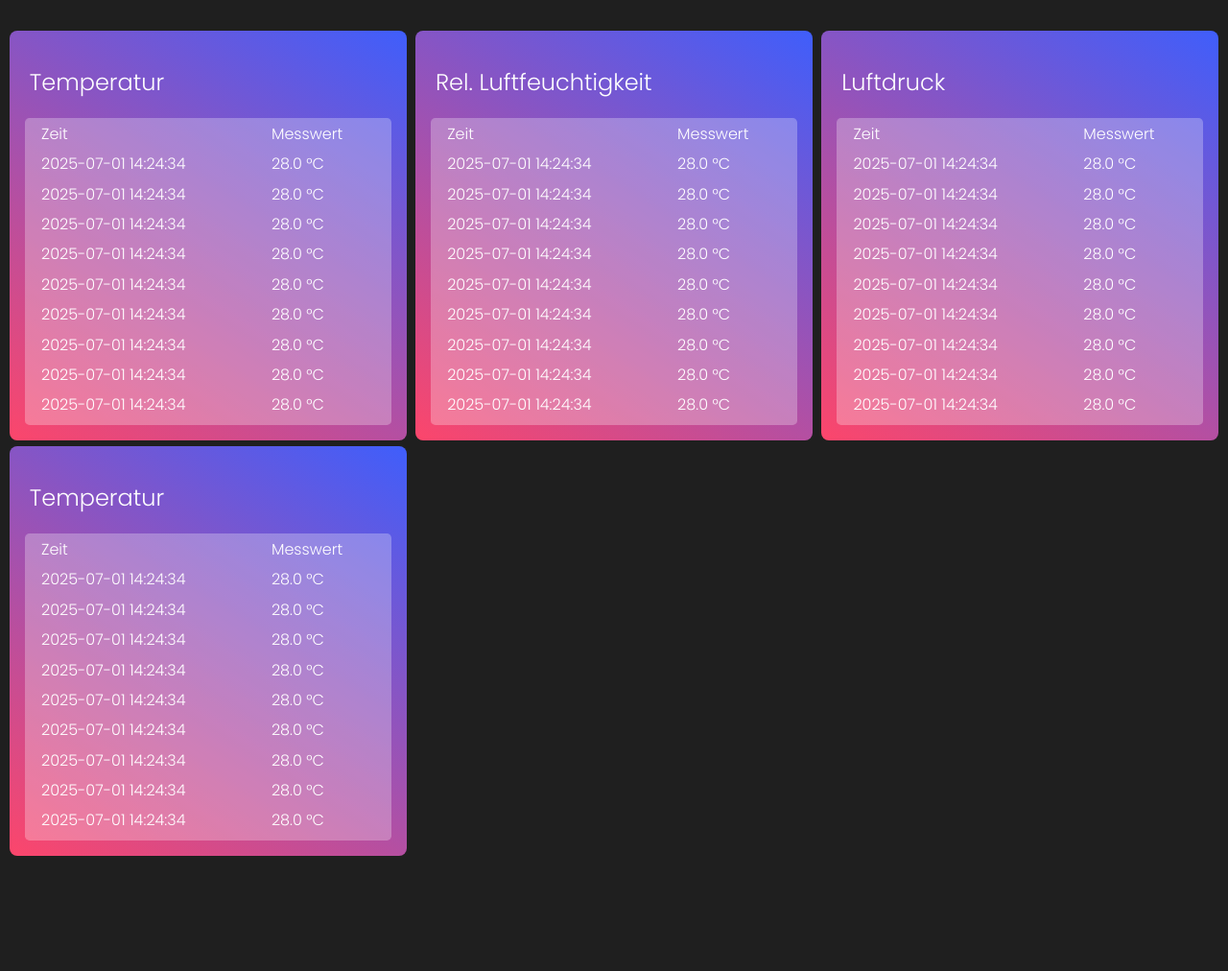
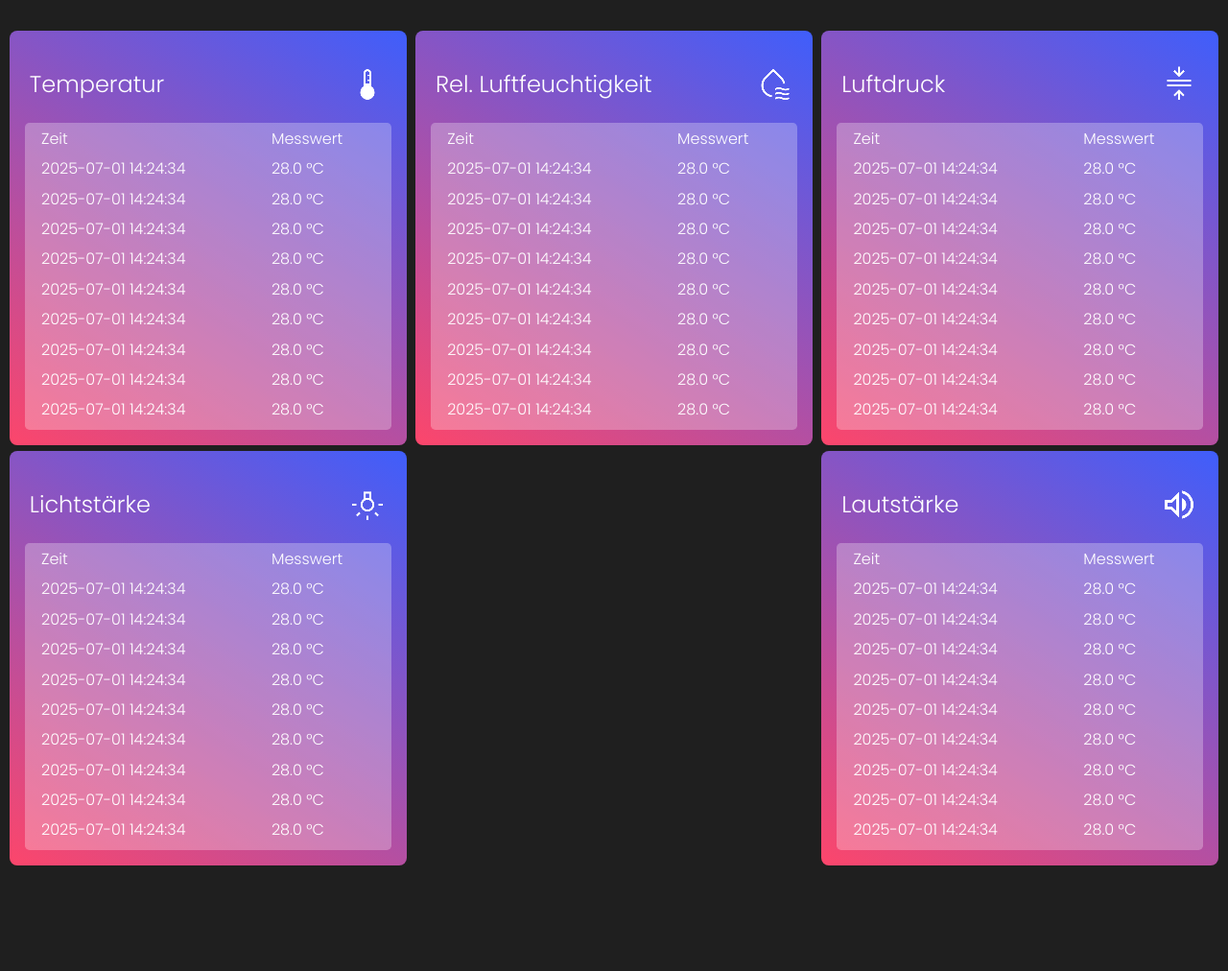
Before and after one commit to alexanderpalmer/environment_monitoring, a PHP site: page /details.html in a window 1280 px wide. Shown: the part 69-1081 px from the top of the page at 96% size. Before the commit the page ends 961 px from the top, so only its background shows below. Run offline with PHP 8.4, Linux system fonts and the light colour scheme.

Commit message:
Update details page: add icons for temperature, humidity, pressure, and loudness sections; enhance styling for headings

```diff
--- a/details.html
+++ b/details.html
@@ -16,7 +16,7 @@
         </header>
         <main>
             <div id="value-table">
-                <h2>Temperatur</h2>
+                <h2>Temperatur<img src="img/temp_medium.png"></h2>
                 <div class="table-scroll-wrapper">
                     <table>
                         <tr>
@@ -103,7 +103,7 @@
 
 
             <div id="value-table">
-                <h2>Rel. Luftfeuchtigkeit</h2>
+                <h2>Rel. Luftfeuchtigkeit<img src="img/hum_medium.png"></h2>
                 <div class="table-scroll-wrapper">
                     <table>
                         <tr>
@@ -190,7 +190,7 @@
 
 
             <div id="value-table">
-                <h2>Luftdruck</h2>
+                <h2>Luftdruck<img src="img/pres_medium.png"></h2>
                 <div class="table-scroll-wrapper">
                     <table>
                         <tr>
@@ -277,7 +277,93 @@
 
 
             <div id="value-table">
-                <h2>Temperatur</h2>
+                <h2>Lichtstärke<img src="img/bright_medium.png"></h2>
+                <div class="table-scroll-wrapper">
+                    <table>
+                        <tr>
+                            <th>Zeit</th>
+                            <th>Messwert</th>
+                        </tr>
+                        <tr>
+                            <td>2025-07-01 14:24:34</td>
+                            <td>28.0 °C</td>
+                        </tr>
+
+                        <tr>
+                            <td>2025-07-01 14:24:34</td>
+                            <td>28.0 °C</td>
+                        </tr>
+
+                        <tr>
+                            <td>2025-07-01 14:24:34</td>
+                            <td>28.0 °C</td>
+                        </tr>
+
+                        <tr>
+                            <td>2025-07-01 14:24:34</td>
+                            <td>28.0 °C</td>
+                        </tr>
+
+                        <tr>
+                            <td>2025-07-01 14:24:34</td>
+                            <td>28.0 °C</td>
+                        </tr>
+
+                        <tr>
+                            <td>2025-07-01 14:24:34</td>
+                            <td>28.0 °C</td>
+                        </tr>
+
+                        <tr>
+                            <td>2025-07-01 14:24:34</td>
+                            <td>28.0 °C</td>
+                        </tr>
+
+                        <tr>
+                            <td>2025-07-01 14:24:34</td>
+                            <td>28.0 °C</td>
+                        </tr>
+
+                        <tr>
+                            <td>2025-07-01 14:24:34</td>
+                            <td>28.0 °C</td>
+                        </tr>
+
+                        <tr>
+                            <td>2025-07-01 14:24:34</td>
+                            <td>28.0 °C</td>
+                        </tr>
+
+                        <tr>
+                            <td>2025-07-01 14:24:34</td>
+                            <td>28.0 °C</td>
+                        </tr>
+
+                        <tr>
+                            <td>2025-07-01 14:24:34</td>
+                            <td>28.0 °C</td>
+                        </tr>
+
+                        <tr>
+                            <td>2025-07-01 14:24:34</td>
+                            <td>28.0 °C</td>
+                        </tr>
+
+                        <tr>
+                            <td>2025-07-01 14:24:34</td>
+                            <td>28.0 °C</td>
+                        </tr>
+
+                        <tr>
+                            <td>2025-07-01 14:24:34</td>
+                            <td>28.0 °C</td>
+                        </tr>
+                    </table>
+                </div>
+                </div>
+
+                <div id="value-table">
+                    <h2>Lautstärke<img src="img/loudness_medium.png"></h2>
                 <div class="table-scroll-wrapper">
                     <table>
                         <tr>
@@ -361,6 +447,7 @@
                     </table>
                 </div>
             </div>
+
         </main>
     </div>
 
--- a/styles/details-styles.css
+++ b/styles/details-styles.css
@@ -1,10 +1,11 @@
-.table-scroll-wrapper {
-    max-height: 20em;
-    overflow-y: auto;
-    scroll-behavior: smooth;
-    border: 1px solid rgba(255, 255, 255, 0.2);
-    border-radius: 0.3em;
-    background-color: rgba(255, 255, 255, 0.1);
+h2 {
+    display: flex;
+    justify-content: space-between;
+    align-items: center
+}
+
+h2 img {
+    vertical-align: middle;
 }
 
 #value-table {
@@ -26,8 +27,6 @@
     color: #fff;
 }
 
-
-
 #value-table th {
     text-align: left;
 }
@@ -39,6 +38,14 @@ td {
     color: #fff;
 }
 
+.table-scroll-wrapper {
+    max-height: 20em;
+    overflow-y: auto;
+    scroll-behavior: smooth;
+    border: 1px solid rgba(255, 255, 255, 0.2);
+    border-radius: 0.3em;
+    background-color: rgba(255, 255, 255, 0.1);
+}
 .table-scroll-wrapper::-webkit-scrollbar {
     width: 8px;
 }
```
